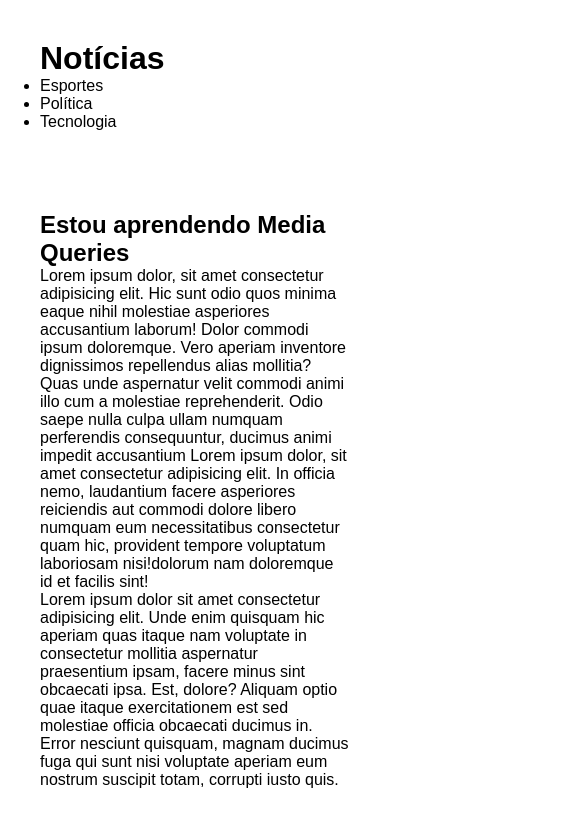
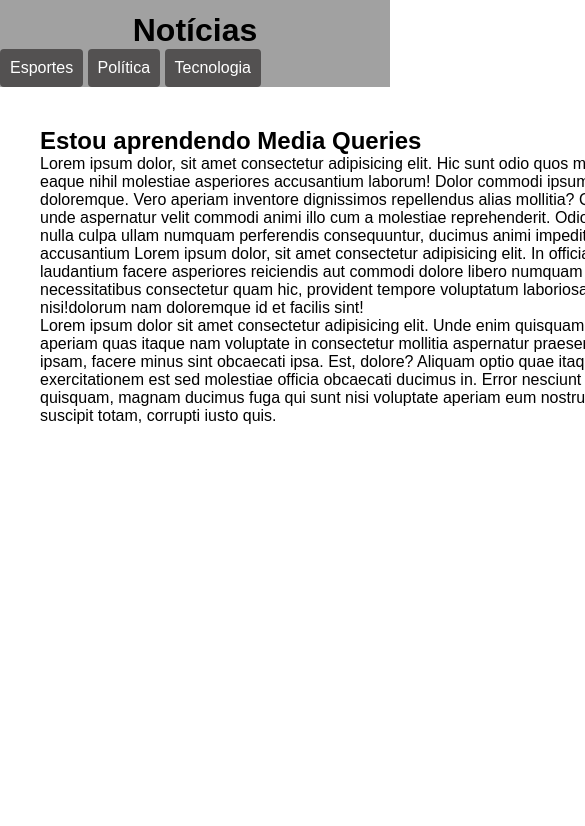
Before and after one commit to SantV7/html-css, a plain HTML site: page exercicios/ex26/mq001/index.html in a window 390 px wide. Shown: the top 826 px of the page, 585 px wide, since content can reach past the window. Drawn offline with Linux system fonts and the light colour scheme.

Commit message:
Media Query para impressora e para tela.

```diff
--- a/exercicios/ex26/mq001/estilos/impressora.css
+++ b/exercicios/ex26/mq001/estilos/impressora.css
@@ -18,14 +18,25 @@ html {
 header h1 {
     margin-left: 60px;
     margin-bottom: -10px;
+    padding-bottom: 30px;
 }
 
 menu {
     display: none;
 }
 
-
+h2 {
+    padding-bottom: 10px;
+}
 
 li {
     list-style: none;
 }
+article {
+    width: 100%;
+}
+article::after {
+    margin-top: 20px;
+    font-size: 20px;
+    content:'Esse arquivo é um teste de Media Query para print' ;
+}
--- a/exercicios/ex26/mq001/estilos/tela.css
+++ b/exercicios/ex26/mq001/estilos/tela.css
@@ -13,9 +13,27 @@ html {
 }
 
 header {
+    background-color: rgb(161, 161, 161);
+   padding-top: 12px;
+}
+header > h1 {
+    text-align:center ;
+}
+main {
     padding: 40px;
 }
 
-main {
-    padding: 40px;
+menu li {
+    border-radius: 4px;
+    color: white;
+    background-color: rgb(83, 81, 81);
+    display: inline-block;
+    padding: 10px;
+     list-style: none;
 }
+
+article {
+    width: 600px;
+    display:block ;
+    margin: auto;
+}
```
Also changed, not shown: exercicios/ex26/mq001/index.html (+0 -1 lines).
